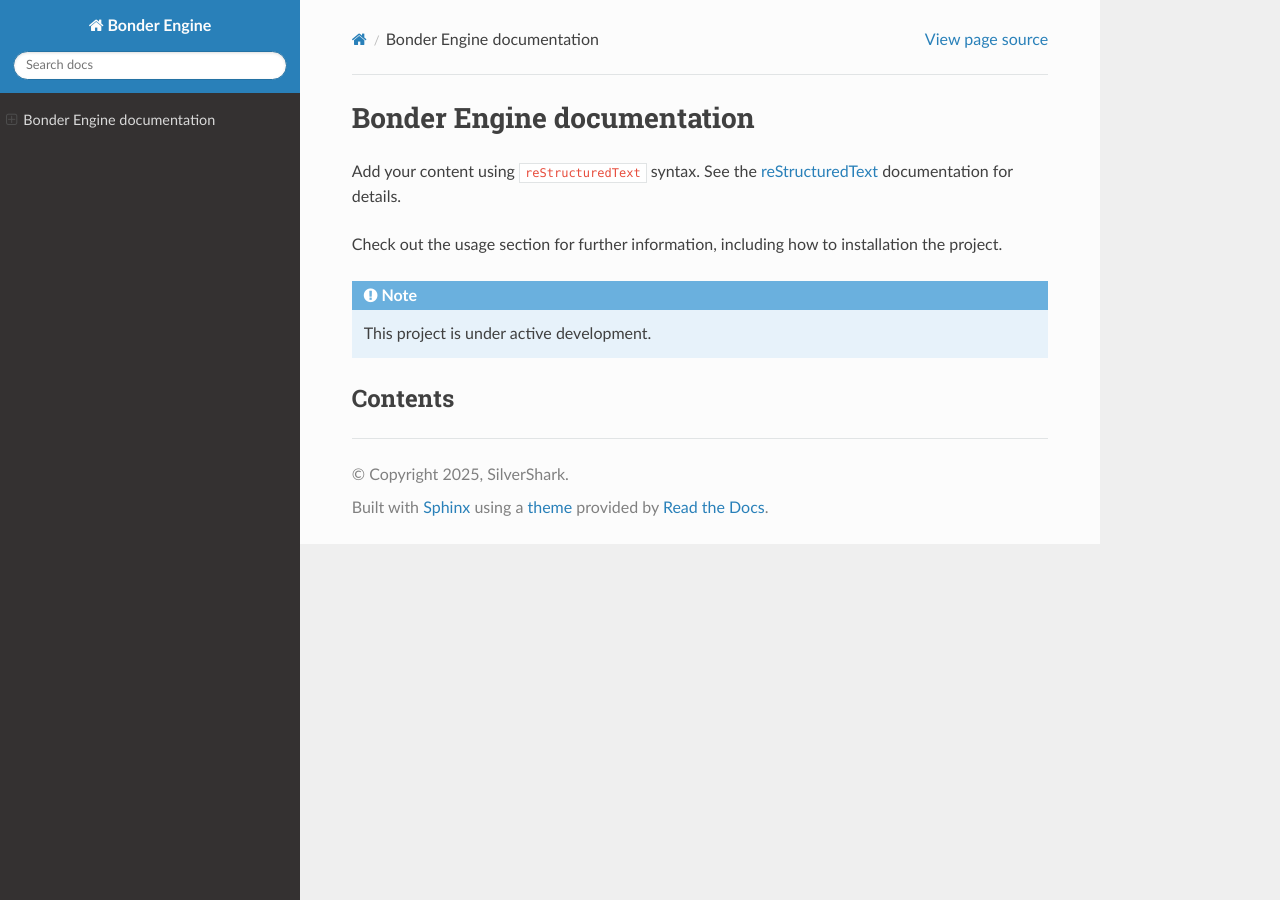
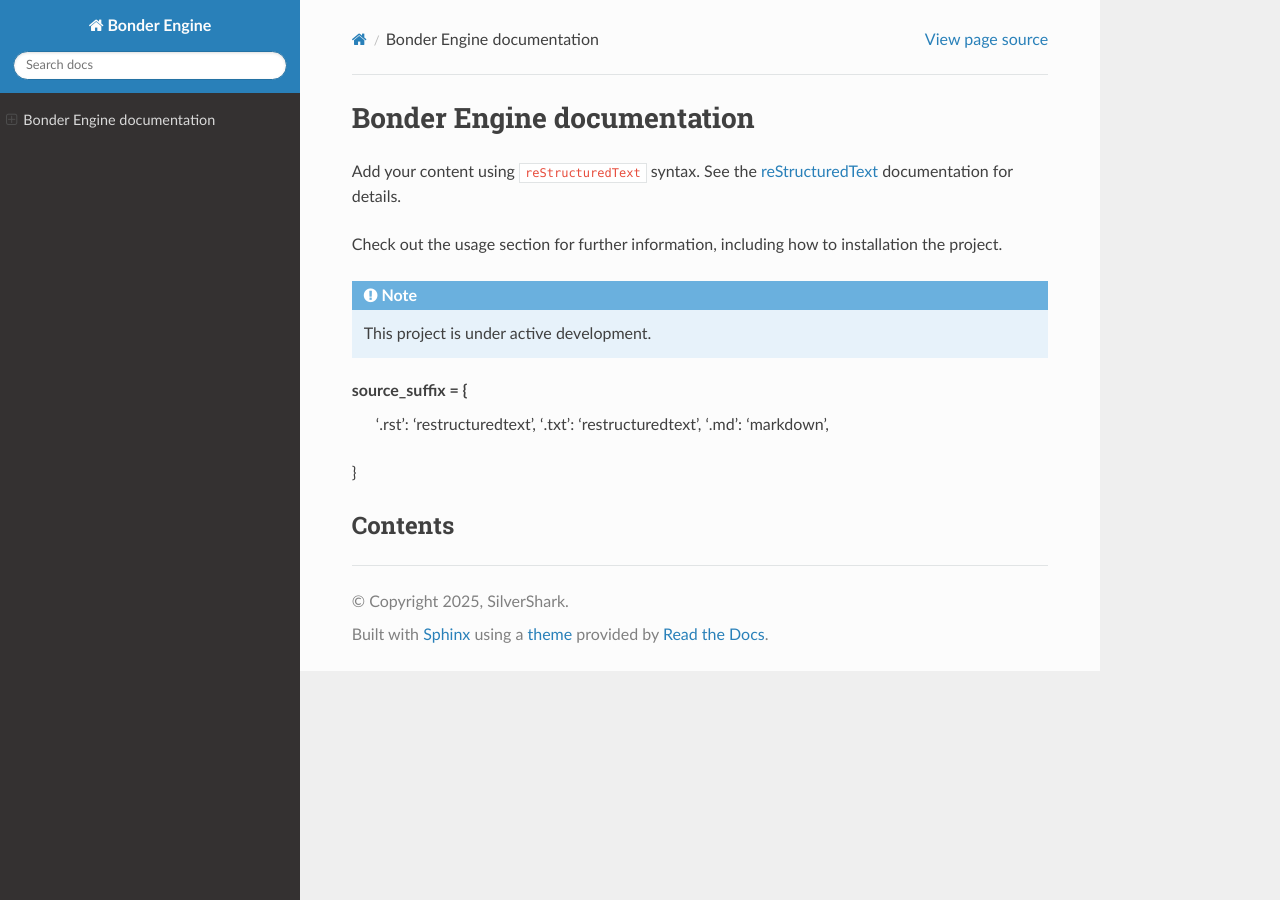
Before and after one commit to shockingfargroundx/BonderEngine, a Sphinx documentation site: the page built from docs/index.rst, in a window 1280 px wide. Built offline with Sphinx 7.4.7 and the Read the Docs theme 3.1.0, drawn with Linux system fonts in a browser that asks for light colours; pages that are not in the unit, such as notebooks, are missing from menus.

Commit message:
prob fail

```diff
--- a/docs/index.rst
+++ b/docs/index.rst
@@ -18,6 +18,14 @@ how to :ref:`installation` the project.
 
    This project is under active development.
 
+
+source_suffix = {
+    '.rst': 'restructuredtext',
+    '.txt': 'restructuredtext',
+    '.md': 'markdown',
+}
+
+
 Contents
 --------
 
```
